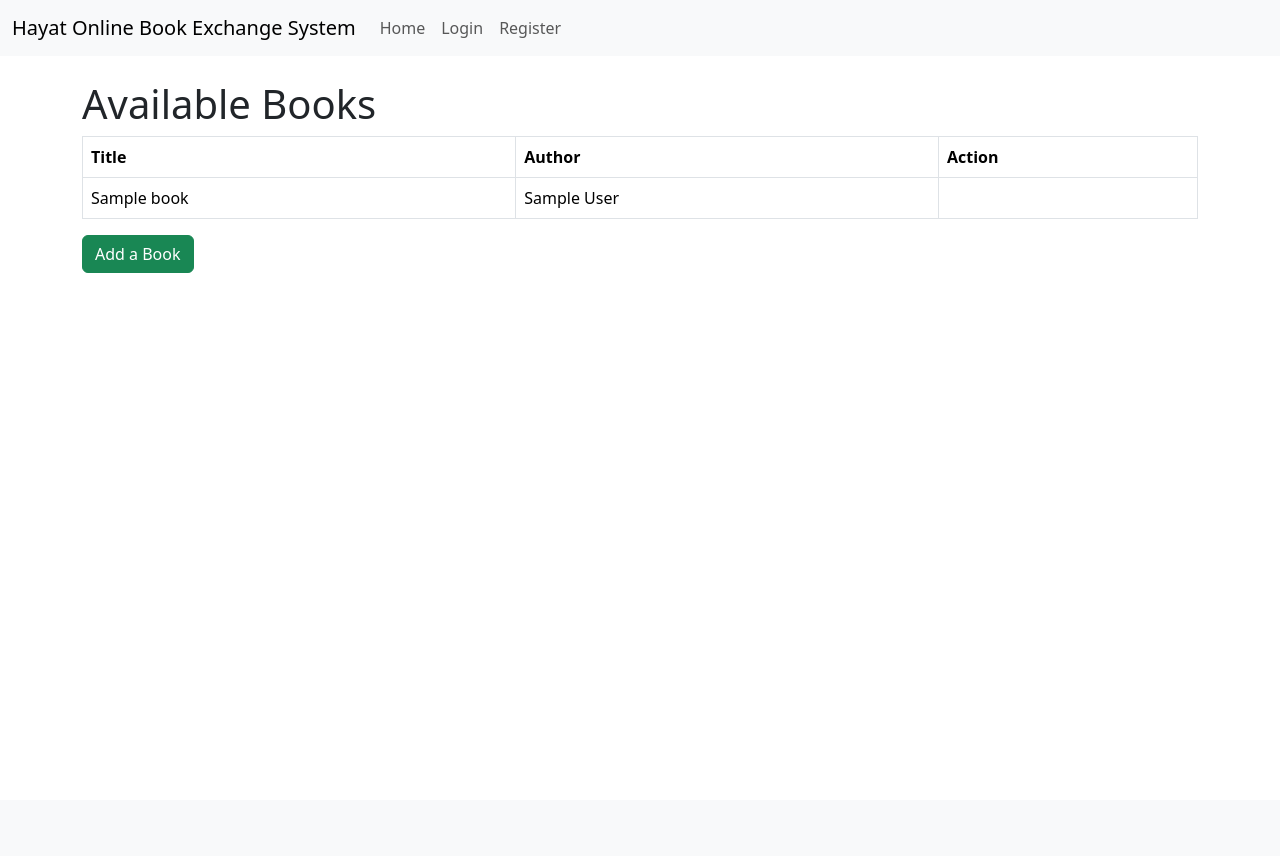
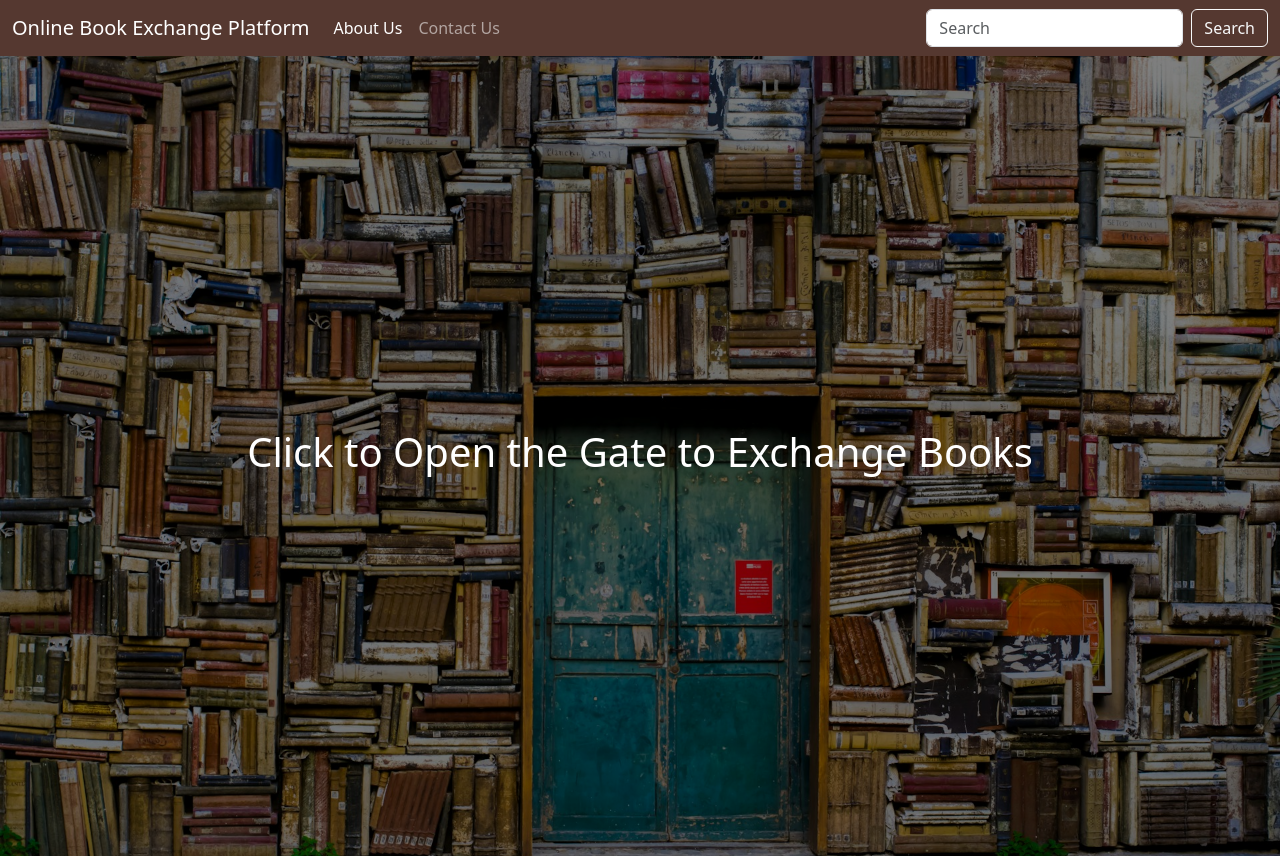
Before and after one commit to Hayat-Chitral/online-book-exchange-system, a Flask app: page / in a window 1280 px wide. Before the commit the page ends 273 px from the top, so only its background shows below. Run offline with Flask 3, Linux system fonts and the light colour scheme; tables that the repository leaves empty or names only in its code hold one stand-in row (values such as "Sample post").

```diff
--- /dev/null
+++ b/static/styles.css
@@ -0,0 +1,64 @@
+/* static/styles.css */
+*{
+    padding: 0;
+    margin: 0;
+}
+.header{
+    background-color: #553830;
+}
+
+/* .banner-img {
+    position: relative;
+    overflow: hidden;
+}
+.banner-img img{
+    opacity: 0.5;
+    content: "";
+    z-index: -1;
+} */
+
+
+/* Fullscreen background container */
+.hero-container {
+    position: relative; /* Position relative for absolute positioning of text */
+    height: 100vh; /* Full height of the viewport */
+    background-image: url('images/banner.jpg'); /* Replace with your image path */
+    background-size: cover; /* Cover the container */
+    background-position: center; /* Center the image */
+    background-repeat: no-repeat; /* Prevent repeating the image */
+}
+
+/* Overlay for text */
+.hero-overlay {
+    position: absolute; /* Position absolutely within the container */
+    top: 0;
+    left: 0;
+    width: 100%;
+    height: 100%;
+    background-color: rgba(0, 0, 0, 0.5); /* Semi-transparent black overlay */
+    display: flex;
+    justify-content: center;
+    align-items: center;
+}
+
+/* Centered text */
+.hero-text {
+    text-align: center;
+    color: white; /* Text color */
+    font-size: 3rem; /* Large text for desktop */
+    font-weight: bold;
+    padding: 0 20px; /* Some padding for smaller screens */
+}
+
+/* Responsive text adjustments */
+@media (max-width: 768px) {
+    .hero-text {
+        font-size: 2rem; /* Smaller text on tablets */
+    }
+}
+
+@media (max-width: 576px) {
+    .hero-text {
+        font-size: 1.5rem; /* Even smaller text on mobile */
+    }
+}
--- a/statics/styles.css
+++ /dev/null
@@ -1,5 +0,0 @@
-/* static/styles.css */
-body {
-    font-family: Arial, sans-serif;
-    margin: 20px;
-}
--- a/templates/base.html
+++ b/templates/base.html
@@ -9,7 +9,33 @@
     <title>Online Book Exchange</title>
 </head>
 <body>
-    <nav class="navbar navbar-expand-lg navbar-light bg-light">
+    <nav class="navbar navbar-expand-lg navbar-dark header">
+        <div class="container-fluid">
+            <a class="navbar-brand" href="{{ url_for('index') }}">Online Book Exchange Platform</a>
+            <button class="navbar-toggler" type="button" data-bs-toggle="collapse"
+                data-bs-target="#navbarSupportedContent" aria-controls="navbarSupportedContent" aria-expanded="false"
+                aria-label="Toggle navigation">
+                <span class="navbar-toggler-icon"></span>
+            </button>
+            <div class="collapse navbar-collapse" id="navbarSupportedContent">
+                <ul class="navbar-nav me-auto mb-2 mb-lg-0">
+                    <li class="nav-item">
+                        <a class="nav-link active" aria-current="page" href="#">About Us</a>
+                    </li>
+                    <li class="nav-item">
+                        <a class="nav-link" href="#">Contact Us</a>
+                    </li>
+                </ul>
+                <form class="d-flex">
+                    <input class="form-control me-2" type="search" placeholder="Search" aria-label="Search">
+                    <button class="btn btn-outline-light" type="submit">Search</button>
+                </form>
+            </div>
+        </div>
+    </nav>
+
+
+    <!-- <nav class="navbar navbar-expand-lg navbar-light bg-light">
         <div class="container-fluid">
             <a class="navbar-brand" href="#">Hayat Online Book Exchange System</a>
             <div class="collapse navbar-collapse">
@@ -26,8 +52,8 @@
 
             </div>
         </div>
-    </nav>
-    <div class="container mt-4">
+    </nav> -->
+    <div class="container-fluid px-0">
         {% with messages = get_flashed_messages() %}
         {% if messages %}
         <div class="alert alert-info" role="alert">
--- a/templates/index.html
+++ b/templates/index.html
@@ -2,8 +2,27 @@
 {% extends "base.html" %}
 
 {% block content %}
-<h1>Available Books</h1>
-<table class="table table-bordered">
+
+
+<div class="hero-container">
+    <div class="hero-overlay">
+        <div class="hero-text">
+            <h1>Click to Open the Gate to Exchange Books</h1>
+        </div>
+    </div>
+</div>
+
+
+
+
+<!-- <h1>Available Books</h1> -->
+ <!-- <div class="banner-img">
+     <img src="{{ url_for('static', filename='images/banner.jpg') }}" class="img-fluid" alt="Banner">
+ </div>
+ <div class="banner-text">
+    <button type="button" class="btn btn-primary">Click to Open the gate to exchange Books</button>
+ </div> -->
+<!-- <table class="table table-bordered">
     <thead>
         <tr>
             <th>Title</th>
@@ -27,5 +46,5 @@
         {% endfor %}
     </tbody>
 </table>
-<a href="{{ url_for('add_book') }}" class="btn btn-success">Add a Book</a>
+<a href="{{ url_for('add_book') }}" class="btn btn-success">Add a Book</a> -->
 {% endblock %}
```
Also changed, not shown: static/images/banner.jpg (added).
